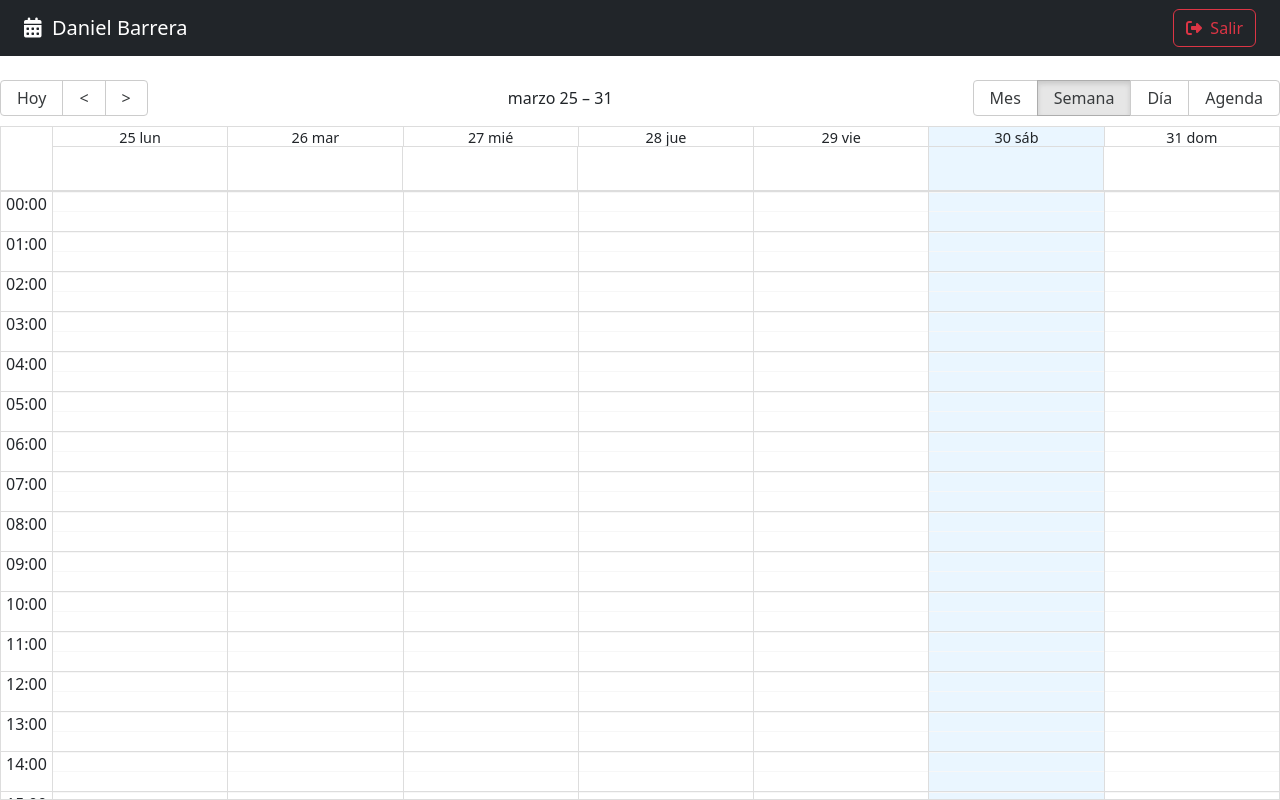
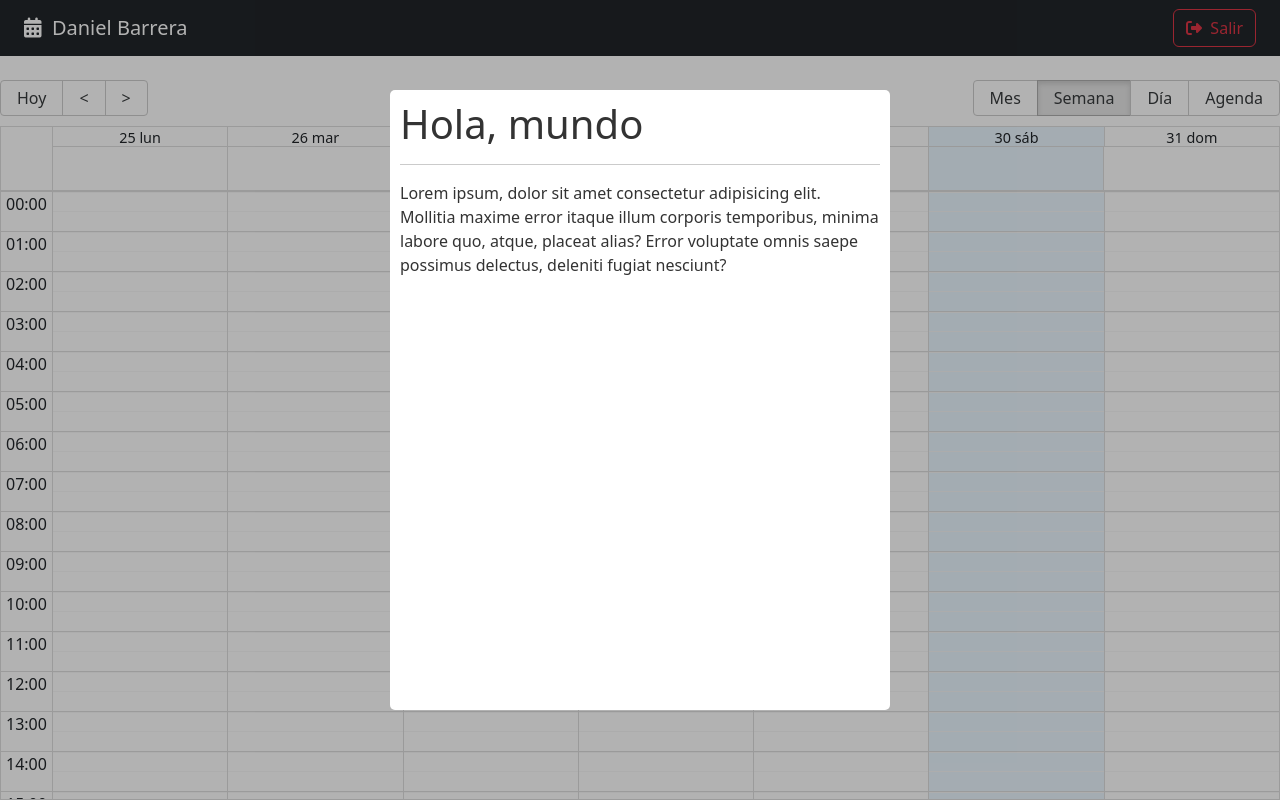
Before and after one commit to Daniel-tech-cloud/MERN-Calendar, a React (Vite) app: page / in a window 1280 px wide. Built offline with nearby package versions, Linux system fonts and the light colour scheme.

Commit message:
Creación de componente y estilo para el modal

```diff
--- a/package.json
+++ b/package.json
@@ -14,6 +14,7 @@
     "react": "^18.2.0",
     "react-big-calendar": "^1.11.2",
     "react-dom": "^18.2.0",
+    "react-modal": "^3.16.1",
     "react-router-dom": "^6.22.3"
   },
   "devDependencies": {
--- /dev/null
+++ b/src/calendar/components/CalendarModal.jsx
@@ -0,0 +1,45 @@
+import { useState } from 'react';
+import Modal from 'react-modal';
+import './CalendarModalStyles.css';
+
+const customStyles = {
+    content: {
+        top: '50%',
+        left: '50%',
+        right: 'auto',
+        bottom: 'auto',
+        marginRight: '-50%',
+        transform: 'translate(-50%, -50%)',
+    },
+};
+
+Modal.setAppElement('#root');
+
+export const CalendarModal = () => {
+
+  const [isOpen, setIsOpen] = useState( true );
+
+    const onCloseModal = () =>{
+        setIsOpen( false );
+    }
+
+    return (
+        <Modal
+            isOpen={ isOpen }
+            onRequestClose={ onCloseModal }
+            style={ customStyles }
+            contentLabel="Example Modal"
+            className="modal"
+            overlayClassName="modal-fondo"
+            closeTimeoutMS={ 200 }
+
+        >
+            <h1> Hola, mundo </h1>
+            <hr />
+            <p> Lorem ipsum, dolor sit amet consectetur adipisicing elit. Mollitia maxime error itaque illum corporis temporibus, minima labore quo, atque, placeat alias? Error voluptate omnis saepe possimus delectus, deleniti fugiat nesciunt?</p>
+
+        </Modal>
+
+
+    )
+}
--- /dev/null
+++ b/src/calendar/components/CalendarModalStyles.css
@@ -0,0 +1,40 @@
+/* Modal */
+.ReactModalPortal > div{
+    opacity: 0;
+}
+
+.ReactModalPortal .ReactModal__Overlay {
+    align-items: center;
+    display: flex;
+    justify-content: center;
+    transition: opacity .2s ease-in-out;
+    z-index: 999;
+}
+
+.modal-fondo {
+    background-color: rgba(0, 0, 0, 0.3);
+    bottom: 0;
+    left: 0;
+    right: 0;
+    top: 0;
+    position: fixed;
+}
+
+.ReactModalPortal .ReactModal__Overlay--after-open {
+    opacity: 1;
+}
+
+.ReactModalPortal .ReactModal__Overlay--before-close {
+    opacity: 0;
+}
+
+.modal {
+    background: white;
+    border-radius: 5px;
+    color: rgb(51, 51, 51);
+    display: inline;
+    max-height: 620px;
+    max-width: 500px;
+    outline: none;
+    padding: 10px;
+}
--- a/src/calendar/pages/CalendarPage.jsx
+++ b/src/calendar/pages/CalendarPage.jsx
@@ -3,7 +3,7 @@
 import 'react-big-calendar/lib/css/react-big-calendar.css';
 
 import { addHours } from 'date-fns';
-import { CalendarEventBox, Navbar } from "../";
+import { CalendarEventBox, CalendarModal, Navbar } from "../";
 import { localizer, getMessageES } from '../../helpers';
 
 
@@ -75,6 +75,7 @@
 
         />
 
+        <CalendarModal />
       </>
 
       )
```
Also changed, not shown: src/calendar/index.js (+6 -2 lines), 1 other file (tests, documents, lock files or other folders).
